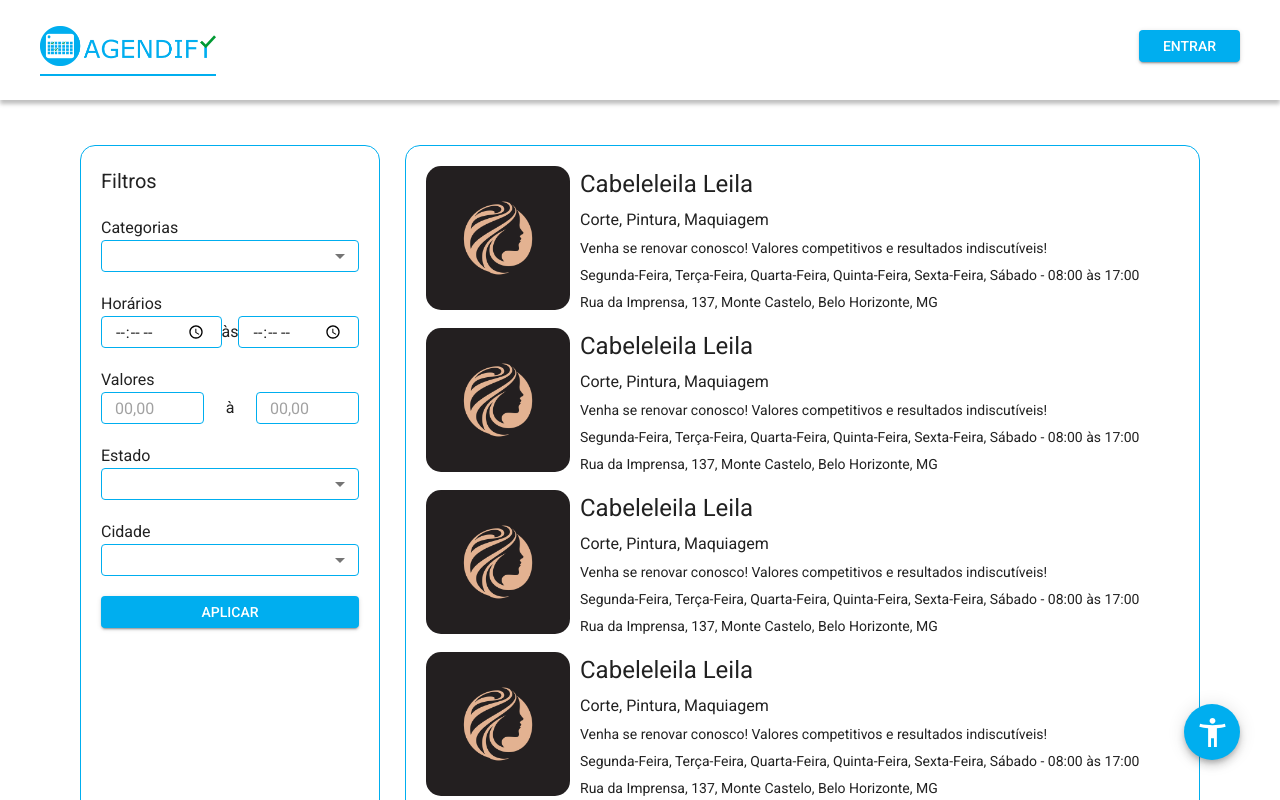
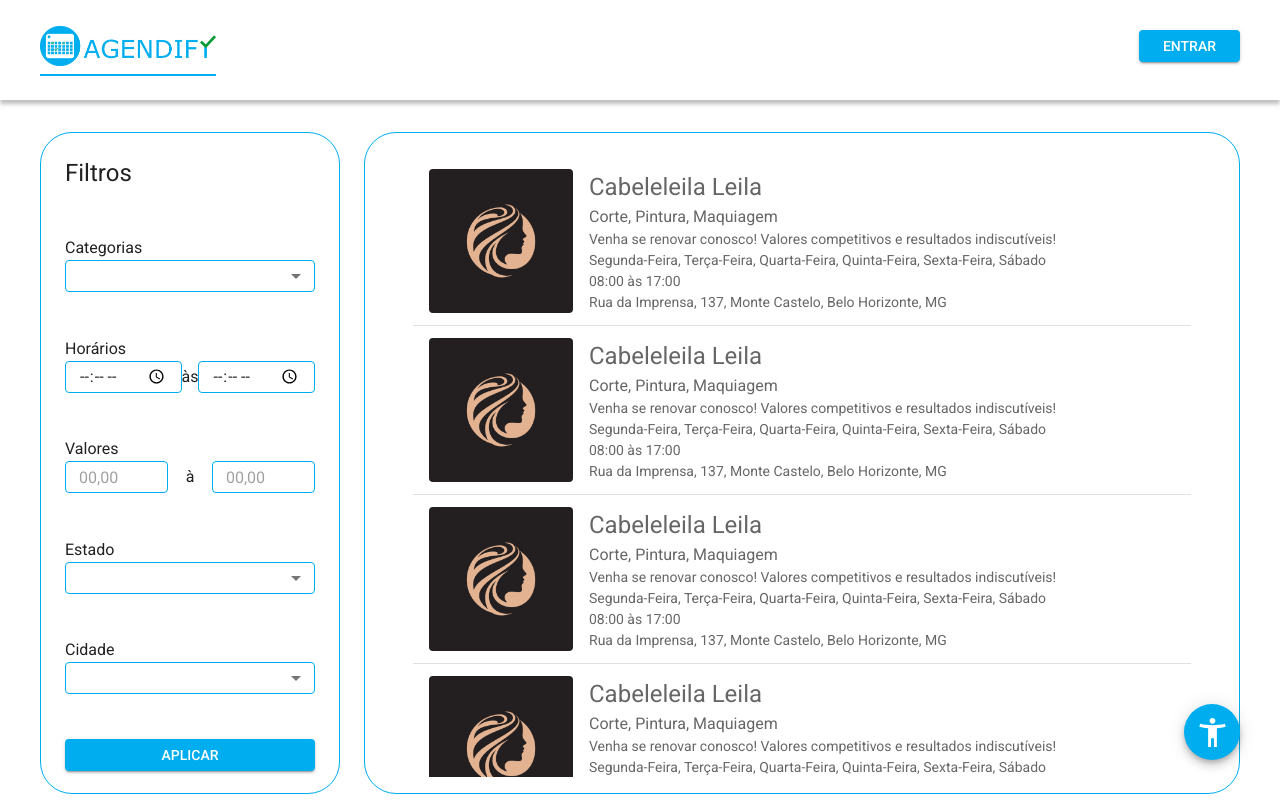
Before and after one commit to julia-bindi/agendify, a Next.js app in the folder agendify/: page /main in a window 1280 px wide. Shown: the top 800 px of the page. Built offline with nearby package versions, Linux system fonts and the light colour scheme.

Commit message:
client page and scroll fixed

```diff
--- a/agendify/src/app/globals.css
+++ b/agendify/src/app/globals.css
@@ -5,25 +5,27 @@
 }
 
 *::-webkit-scrollbar {
-    width: 17px;
+    width: 12px;
+    margin-left: 24px;
     background-clip: padding-box;
 }
 
 *::-webkit-scrollbar-track {
-background: #68D6FF;
-border-radius: 14px;
+    background: #00AEEF;
+    border-radius: 8px;
 }
 
 *::-webkit-scrollbar-thumb {
-background-color: #fff;
-border-radius: 14px;
-border: 3px solid #68D6FF;
+    background-color: #fff;
+    border-radius: 8px;
+    border: 4px solid #00AEEF;
 }
 
 ::-webkit-scrollbar-thumb:hover {
-background-color: #fff;
+    background-color: #fff;
 }
 
 html, body {
     height: 100%;
+    overflow: hidden;
 }
--- a/agendify/src/app/main/ClientMain.tsx
+++ b/agendify/src/app/main/ClientMain.tsx
@@ -1,9 +1,16 @@
 import CustomMultipleSelect from "@/components/CustomMultipleSelect";
 import StoreCard from "@/storeCard.tsx/StoreCard";
 import { category, dummyStores } from "@/utils/constants";
-import { Box, Button, TextField, Typography, useTheme } from "@mui/material";
+import {
+    Box,
+    Button,
+    Container,
+    List,
+    TextField,
+    Typography,
+    useTheme,
+} from "@mui/material";
 import { useState } from "react";
-import styles from "./index.module.scss";
 
 export default function ClientMain() {
     const theme = useTheme();
@@ -20,19 +27,28 @@ export default function ClientMain() {
     ];
 
     return (
-        <div className={styles.main_container}>
-            <div
-                style={{ borderColor: `${theme.palette.primary.main}` }}
-                className={`${styles.main_item} ${styles.main_form}`}
+        <Container
+            disableGutters
+            sx={{
+                height: "100%",
+                display: "flex",
+                padding: "32px 0px",
+                gap: "24px",
+            }}
+        >
+            <Container
+                maxWidth={false}
+                sx={{
+                    height: "90%",
+                    display: "flex",
+                    flexDirection: "column",
+                    justifyContent: "space-around",
+                    borderRadius: 8,
+                    border: `1px solid ${theme.palette.primary.main}`,
+                    maxWidth: 300,
+                }}
             >
-                <Typography
-                    sx={{
-                        alignSelf: "flex-start",
-                        fontSize: 20,
-                    }}
-                >
-                    Filtros
-                </Typography>
+                <Typography sx={{ fontSize: 24 }}>Filtros</Typography>
                 <Box sx={{ width: "100%" }}>
                     <Typography sx={{ alignSelf: "flex-start" }}>
                         Categorias
@@ -107,17 +123,23 @@ export default function ClientMain() {
                     <CustomMultipleSelect options={cities} />
                 </Box>
                 <Button variant="contained">Aplicar</Button>
-            </div>
-            <div
-                style={{ borderColor: `${theme.palette.primary.main}` }}
-                className={`${styles.main_item} ${styles.main_list}`}
+            </Container>
+            <Container
+                sx={{
+                    height: "90%",
+                    border: `1px solid ${theme.palette.primary.main}`,
+                    borderRadius: 8,
+                    padding: "16px",
+                }}
             >
-                <div className={styles.main_scroll}>
-                    {dummyStores.map((store, i) => (
-                        <StoreCard key={store.name + i} {...store} />
-                    ))}
-                </div>
-            </div>
-        </div>
+                <Container sx={{ height: "100%", overflowY: "scroll" }}>
+                    <List>
+                        {dummyStores.map((store, i) => (
+                            <StoreCard key={store.name + i} {...store} />
+                        ))}
+                    </List>
+                </Container>
+            </Container>
+        </Container>
     );
 }
--- a/agendify/src/components/ZoomComponent.tsx
+++ b/agendify/src/components/ZoomComponent.tsx
@@ -8,5 +8,9 @@ export default function ZoomComponent({ children }: { children: ReactNode }) {
 
     const { zoom } = accessibilityContext;
 
-    return <Container sx={{ zoom: `${zoom}%` }}>{children}</Container>;
+    return (
+        <Container disableGutters sx={{ zoom: `${zoom}%`, height: "100%" }}>
+            {children}
+        </Container>
+    );
 }
--- a/agendify/src/storeCard.tsx/StoreCard.tsx
+++ b/agendify/src/storeCard.tsx/StoreCard.tsx
@@ -1,21 +1,11 @@
-import { Box, Typography } from "@mui/material";
-import styles from "./index.module.scss";
-
-type StoreCardProps = {
-    image: string;
-    name: string;
-    category: string[];
-    description: string;
-    workDays: string[];
-    startTime: string;
-    endTime: string;
-    street: string;
-    homeNumber: string;
-    neighborhood: string;
-    state: string;
-    city: string;
-    onClick?: () => {};
-};
+import {
+    Avatar,
+    ListItemAvatar,
+    ListItemButton,
+    ListItemText,
+    Typography,
+} from "@mui/material";
+import { useRouter } from "next/navigation";
 
 export default function StoreCard({
     image,
@@ -30,36 +20,53 @@ export default function StoreCard({
     neighborhood,
     state,
     city,
-    onClick,
 }: StoreCardProps) {
+    const router = useRouter();
+
     return (
-        <Box
-            sx={{
-                display: "flex",
-                gap: "10px",
-            }}
-            onClick={onClick}
-        >
-            <img src={image} alt={name} className={styles.store_card_img} />
-            <Box
-                sx={{
-                    display: "flex",
-                    flexFlow: "column",
-                    gap: "6px",
+        <ListItemButton
+            divider
+            sx={{ gap: "16px" }}
+            onClick={() => {
+                router.push("/main/services");
             }}
         >
+            <ListItemAvatar>
+                <Avatar
+                    src={image}
+                    alt={name}
+                    variant="rounded"
+                    sx={{ width: 144, height: 144 }}
+                />
+            </ListItemAvatar>
+            <ListItemText
+                secondary={
+                    <>
                         <Typography sx={{ fontSize: 24 }}>{name}</Typography>
                         <Typography sx={{ fontSize: 16 }}>
                             {category.join(", ")}
                         </Typography>
-                <Typography sx={{ fontSize: 14 }}>{description}</Typography>
                         <Typography sx={{ fontSize: 14 }}>
-                    {workDays.join(", ") + " - " + startTime + " às " + endTime}
+                            {description}
                         </Typography>
                         <Typography sx={{ fontSize: 14 }}>
-                    {[street, homeNumber, neighborhood, city, state].join(", ")}
+                            {workDays.join(", ")}
                         </Typography>
-            </Box>
-        </Box>
+                        <Typography sx={{ fontSize: 14 }}>
+                            {startTime + " às " + endTime}
+                        </Typography>
+                        <Typography sx={{ fontSize: 14 }}>
+                            {[
+                                street,
+                                homeNumber,
+                                neighborhood,
+                                city,
+                                state,
+                            ].join(", ")}
+                        </Typography>
+                    </>
+                }
+            />
+        </ListItemButton>
     );
 }
```
Also changed, not shown: agendify/src/utils/types.ts (+15 -0 lines). Lines whose indentation alone changed are shown as unchanged.
